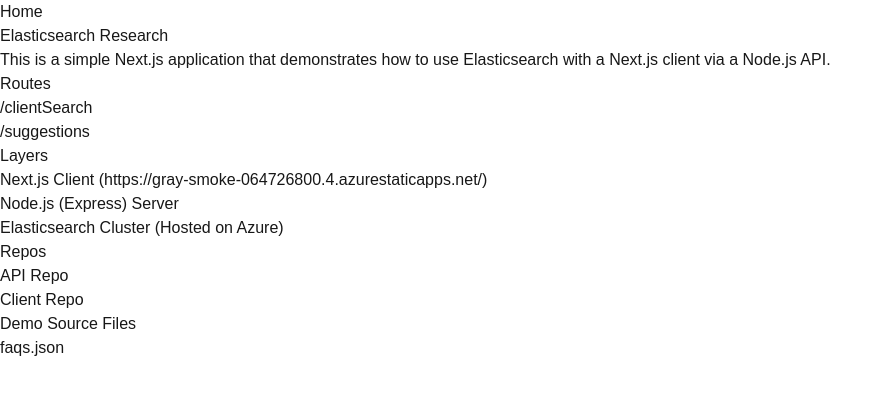
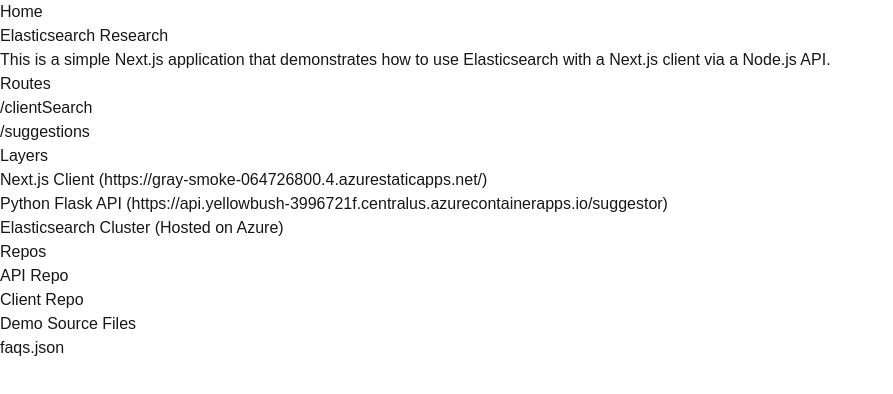
Before and after one commit to severalpens/elasticsearchclient, a Next.js app: page / in a window 1280 px wide. Shown: the top 394 px of the page, without its empty margins (0-893 px from the left). Built offline with nearby package versions, Linux system fonts and the light colour scheme.

Commit message:
Update link to Python Flask API in homepage

```diff
--- a/src/app/page.tsx
+++ b/src/app/page.tsx
@@ -29,8 +29,8 @@
                 </a>
               </li>
               <li className="mb-2">
-                <a href="https://esresearch.azurewebsites.net"                >
-                  Node.js (Express) Server
+                <a href="https://api.yellowbush-3996721f.centralus.azurecontainerapps.io/suggestor"                >
+                  Python Flask API (https://api.yellowbush-3996721f.centralus.azurecontainerapps.io/suggestor)
                 </a>
               </li>
               <li className="mb-2">
```
